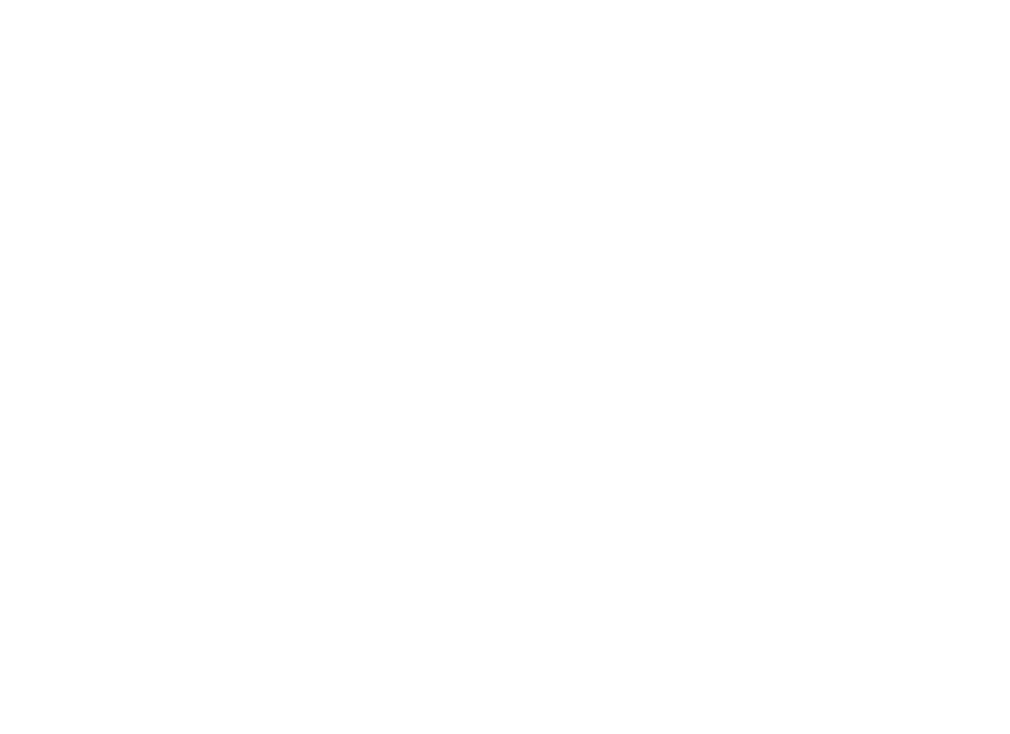
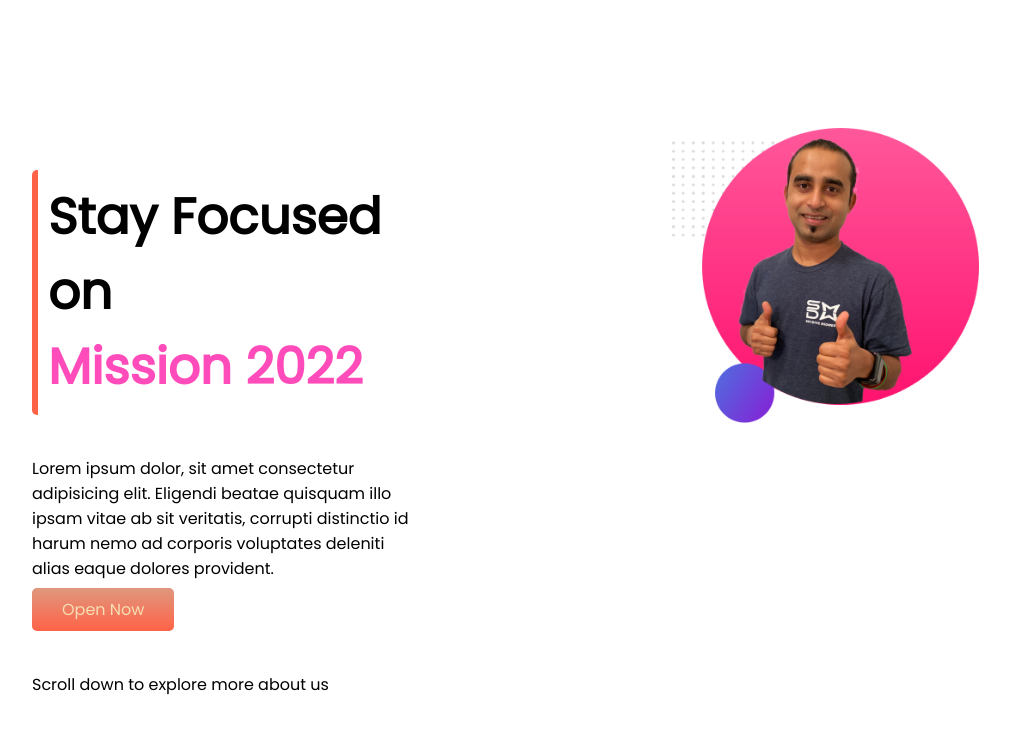
Before and after one commit to Rabbi011/mission-2022-repo, a plain HTML site: page index.html in a window 1280 px wide. Shown: the whole page, without its empty margins (96-1106 px from the left). Drawn offline with Linux system fonts and the light colour scheme.

Commit message:
First part close

```diff
--- a/index.html
+++ b/index.html
@@ -6,10 +6,35 @@
     <meta name="viewport" content="width=device-width, initial-scale=1.0">
     <title>MISSION 2022</title>
     <link rel="shortcut icon" type="image/jpg" href="images/shapes/febo.jpg"/>
+    <link rel="preconnect" href="https://fonts.googleapis.com">
+<link rel="preconnect" href="https://fonts.gstatic.com" crossorigin>
+<link href="https://fonts.googleapis.com/css2?family=Poppins&display=swap" rel="stylesheet">
+<link rel="stylesheet" href="style.css">
 
 </head>
 
 <body>
+    <section class="exible-container">
+        <div class="half-width">
+
+         <h1 class="text-size">Stay Focused on<br> <span class="text-color">Mission 2022</span></h1>
+        <!-- <h1 class="text-size"><span class="text-color">Mission 2022</span></h1> -->
+
+        <p>Lorem ipsum dolor, sit amet consectetur adipisicing elit. Eligendi beatae quisquam illo ipsam vitae ab sit veritatis, corrupti distinctio id harum nemo ad corporis voluptates deleniti alias eaque dolores provident.</p>
+
+        <a class="link-button" target="blank" href="https://www.w3schools.com/">Open Now</a><br><br><br>
+
+        <span>Scroll down to explore more about us</span>
+        </div>
+
+        <div class="half-width">
+            <img src="images/person/jhankar2.png" alt="image not found">
+        </div>
+
+
+
+    </section>
+
 
 </body>
 </html>
--- a/style.css
+++ b/style.css
@@ -0,0 +1,40 @@
+body{
+    font-family: 'Poppins', sans-serif;
+    margin: 0%;
+}
+.exible-container{
+    display: flex;
+    margin-bottom: 100px;
+}
+.text-color{
+    color: rgba(255, 71, 184, 0.973);
+}
+.text-size{
+    font-size: 50px;
+    border-left: 6px solid tomato;
+    border-radius: 5px;
+    padding: 10px;
+    /* border-left:7px solid;
+    border-image: linear-gradient(tomato,tomato);
+     border-image-slice: 1;
+    border-radius: 10px; */
+}
+.half-width{
+    width: 50%;
+    padding: 10%;
+     /* padding-left: 50px;
+    padding-top: 50px;
+    padding-right: 50px;  */
+
+}
+.half-width img{
+    width: 80%;
+}
+.link-button{
+    text-decoration: none;
+    background-image:linear-gradient(#df977e,rgb(255, 99, 71));
+    color: wheat;
+    padding: 10px 30px;
+    border-radius: 5px;
+
+}
```
Also changed, not shown: images/person/jhankar2.png (added).
